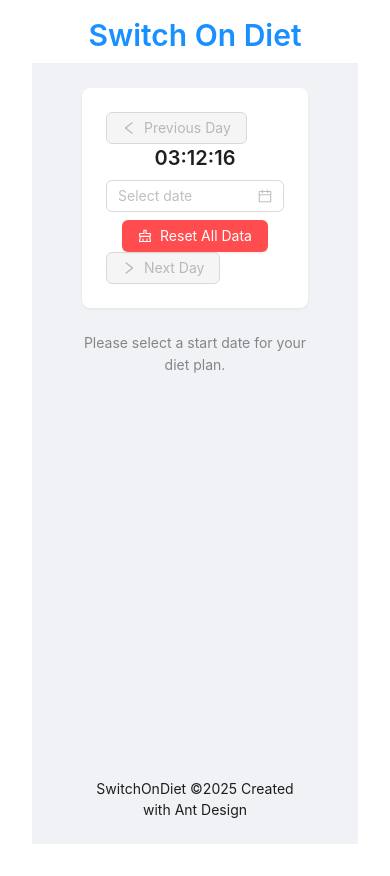
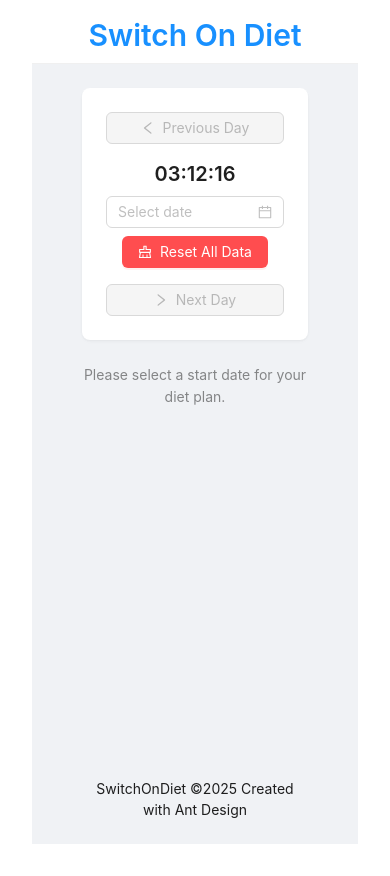
Before and after one commit to dkwo575/switch-on-diet-app, a React (Vite) app: page / in a window 390 px wide. Built offline with nearby package versions, Linux system fonts and the light colour scheme.

Commit message:
Change size fit with mobile environment

```diff
--- a/src/App.tsx
+++ b/src/App.tsx
@@ -242,39 +242,53 @@ function App() {
         </Header>
         <Content style={{ padding: "24px 50px" }}>
           <Card bordered={false} style={{ marginBottom: 24 }}>
-            <Row justify="space-between" align="middle">
-              <Col>
+            <Row gutter={[16, 16]} justify="space-between" align="middle">
+              <Col xs={24} sm={8} style={{ textAlign: "center" }}>
                 <Button
                   icon={<LeftOutlined />}
                   onClick={goToPreviousDay}
                   disabled={!startDate}
+                  block
                 >
                   Previous Day
                 </Button>
               </Col>
-              <Col>
-                <Space direction="vertical" align="center">
+              <Col xs={24} sm={8} style={{ textAlign: "center" }}>
+                <Space
+                  direction="vertical"
+                  align="center"
+                  style={{ width: "100%" }}
+                >
                   <Title level={4} style={{ margin: 0 }}>
                     {now.format("HH:mm:ss")}
                   </Title>
-                  <DatePicker onChange={handleDateChange} />
+                  <DatePicker
+                    onChange={handleDateChange}
+                    style={{ width: "100%" }}
+                  />
                   <Popconfirm
                     title="Are you sure to reset all diet data?"
                     onConfirm={handleResetData}
                     okText="Yes"
                     cancelText="No"
                   >
-                    <Button type="primary" danger icon={<ClearOutlined />}>
+                    <Button
+                      type="primary"
+                      danger
+                      icon={<ClearOutlined />}
+                      block
+                    >
                       Reset All Data
                     </Button>
                   </Popconfirm>
                 </Space>
               </Col>
-              <Col>
+              <Col xs={24} sm={8} style={{ textAlign: "center" }}>
                 <Button
                   icon={<RightOutlined />}
                   onClick={goToNextDay}
                   disabled={!startDate}
+                  block
                 >
                   Next Day
                 </Button>
```
